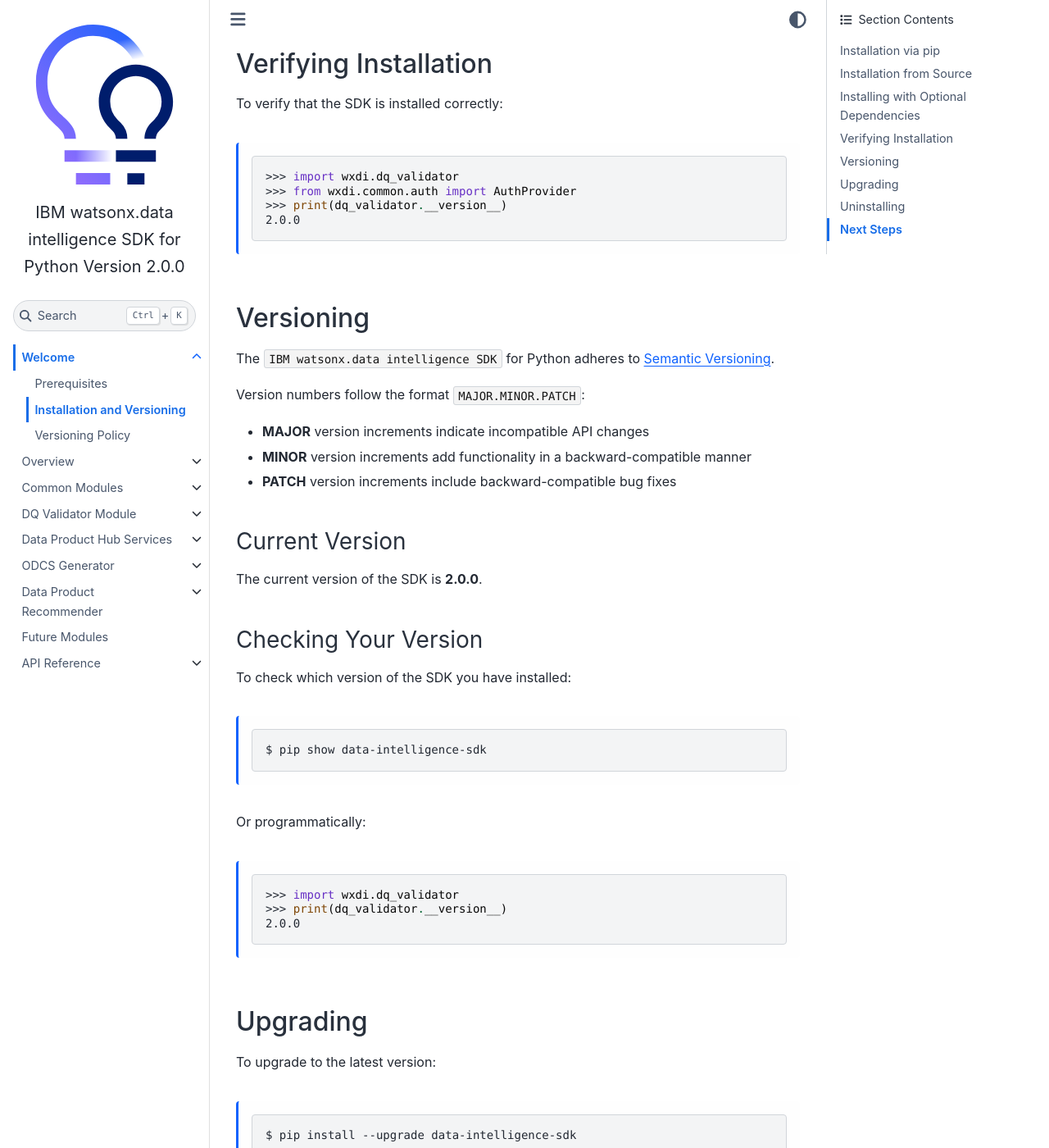
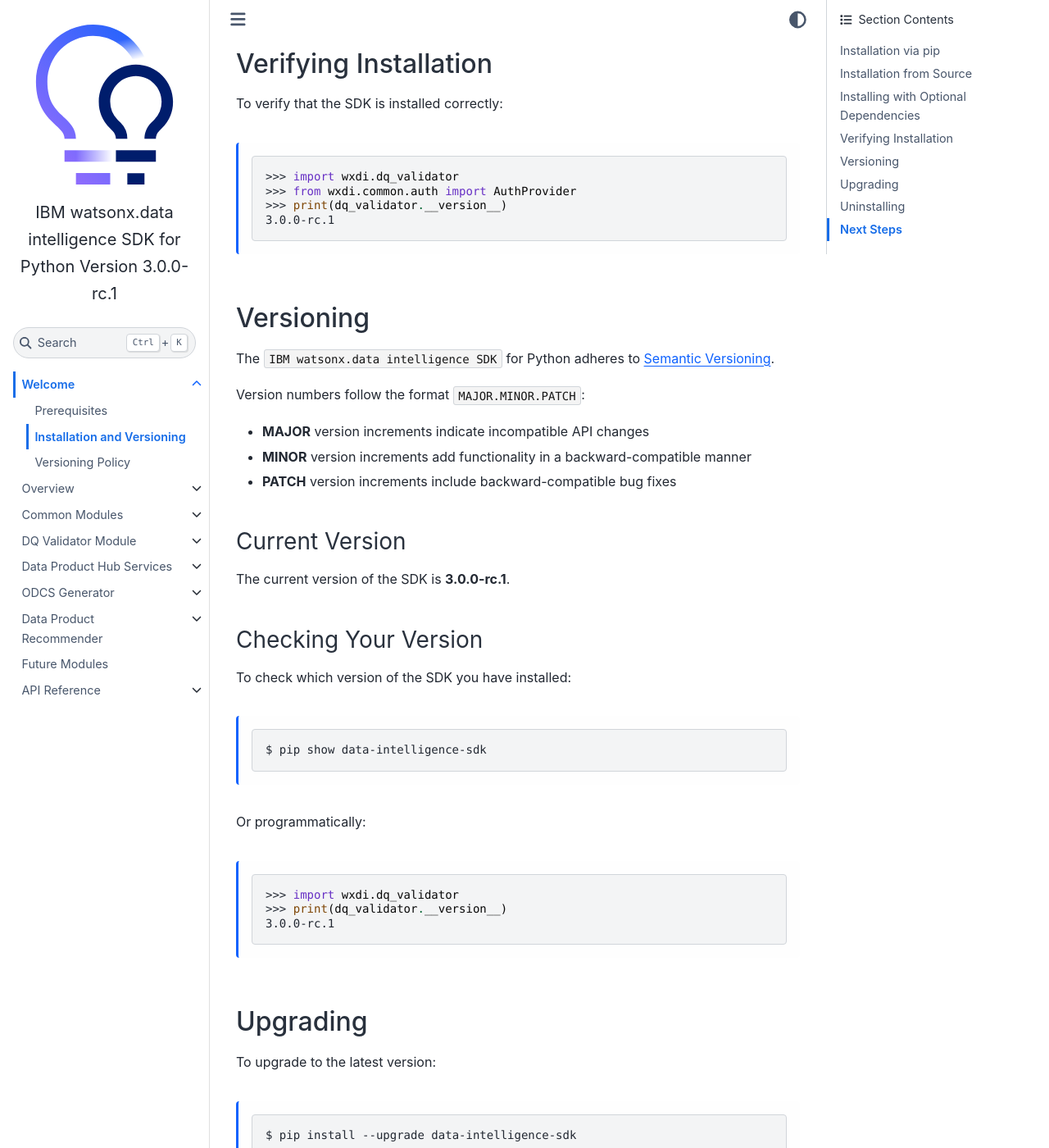
Before and after one commit to IBM/data-intelligence-sdk, a Sphinx documentation site: the page built from docs/chapters/01_welcome/installation.rst, in a window 1280 px wide and 1400 px high, scrolled down 2127 px. Shown: the whole window at 82% size. Built offline with Sphinx 7.4.7 and the Sphinx Book theme 1.1.4, drawn with Linux system fonts in a browser that asks for light colours.

Commit message:
Update version 2.0.0 -> 3.0.0-rc.1

```diff
--- a/docs/chapters/01_welcome/installation.rst
+++ b/docs/chapters/01_welcome/installation.rst
@@ -100,7 +100,7 @@
     >>> import wxdi.dq_validator
     >>> from wxdi.common.auth import AuthProvider
     >>> print(dq_validator.__version__)
-    2.0.0
+    3.0.0-rc.1
 
 Versioning
 ----------
@@ -116,7 +116,7 @@
 Current Version
 ~~~~~~~~~~~~~~~
 
-The current version of the SDK is **2.0.0**.
+The current version of the SDK is **3.0.0-rc.1**.
 
 Checking Your Version
 ~~~~~~~~~~~~~~~~~~~~~
@@ -133,7 +133,7 @@
 
     >>> import wxdi.dq_validator
     >>> print(dq_validator.__version__)
-    2.0.0
+    3.0.0-rc.1
 
 Upgrading
 ---------
--- a/docs/conf.py
+++ b/docs/conf.py
@@ -38,9 +38,9 @@
 # the built documents.
 #
 # The short X.Y version.
-version = "2.0.0"
+version = "3.0.0-rc.1"
 # The full version, including alpha/beta/rc tags.
-release = "2.0.0"
+release = "3.0.0-rc.1"
 
 # -- General configuration ---------------------------------------------------
 # https://www.sphinx-doc.org/en/master/usage/configuration.html#general-configuration
--- a/setup.py
+++ b/setup.py
@@ -27,7 +27,7 @@
 
 setup(
     name="data-intelligence-sdk",
-    version='2.0.0',
+    version='3.0.0-rc.1',
     author="IBM",
     author_email="Data_Intelligence_SDK@wwpdl.vnet.ibm.com",
     description="A Python SDK for IBM watsonx.data intelligence that provides data quality validation for streaming records and DataFrames, " \
--- a/src/wxdi/version.py
+++ b/src/wxdi/version.py
@@ -16,4 +16,4 @@
 """
    Version of IBM watsonx.data intelligence SDK
 """
-__version__ = '2.0.0'
+__version__ = '3.0.0-rc.1'
```
Also changed, not shown: README.md (+3 -3 lines), .bumpversion.toml.
